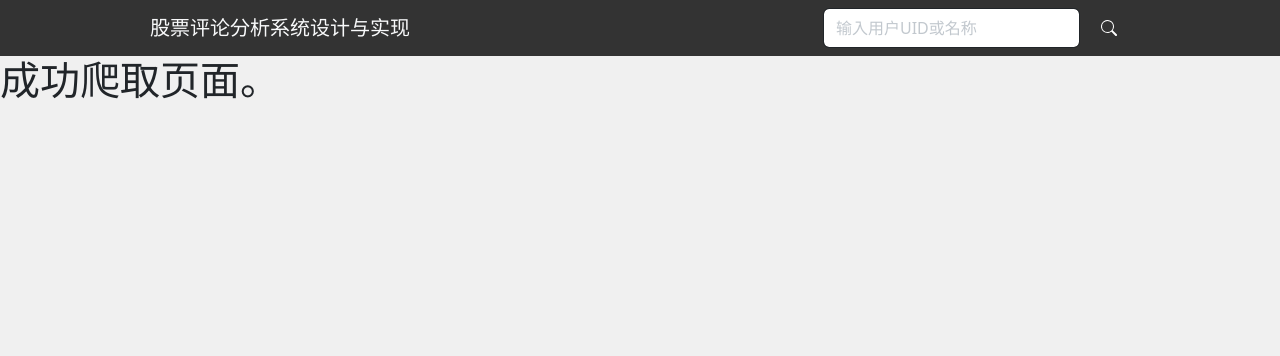
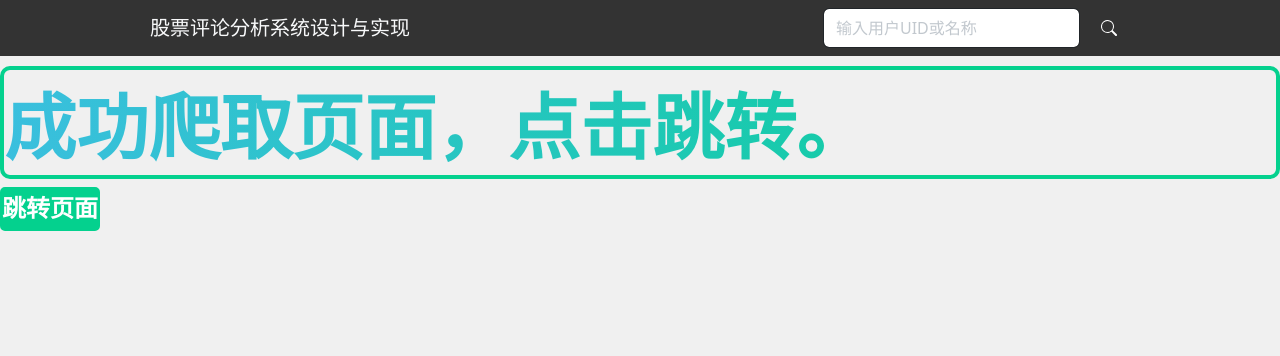
Before and after one commit to Hi-HZR/Stockd_Analysis_Design, a Django app: template storeserver/templates/upload.html in a window 1280 px wide. Shown: the top 356 px of the page. Run offline with Django 5.2, Linux system fonts and the light colour scheme; the template is opened without the code that fills it, so the values that code supplies are empty; some libraries are stand-ins or nearby versions; some web fonts are replaced.

Commit message:
第8次提交：提交了还为进行版本管理的文件

```diff
--- a/djangoProject/settings.py
+++ b/djangoProject/settings.py
@@ -54,8 +54,7 @@ ROOT_URLCONF = 'djangoProject.urls'
 TEMPLATES = [
     {
         'BACKEND': 'django.template.backends.django.DjangoTemplates',
-        'DIRS': [BASE_DIR / 'storeserver/templates']
-        ,
+        'DIRS': [BASE_DIR / 'storeserver/templates'],
         'APP_DIRS': True,
         'OPTIONS': {
             'context_processors': [
--- a/djangoProject/urls.py
+++ b/djangoProject/urls.py
@@ -14,9 +14,11 @@ Including another URLconf
     1. Import the include() function: from django.urls import include, path
     2. Add a URL to urlpatterns:  path('blog/', include('blog.urls'))
 """
-from django.urls import path
+from django.urls import path, include
+from django.views.generic import TemplateView
+
 from storeserver.views import (views, info, show_chart, crawl_comment, upload, emotion_chart, emotion_sdk, lstm,
-                               crawl_price, trans, summary,test)
+                               crawl_price, trans, summary, test, snownlp, analyze_sentiment)
 from django.contrib import admin
 
 urlpatterns = [
@@ -41,6 +43,10 @@ urlpatterns = [
     path('search/', views.search),
     path('chart/', show_chart.show_chart),
 
+    # nlp分析
+    path('snownlp/', snownlp.snownlp),
+    path('analyze_sentiment/', analyze_sentiment.analyze_sentiment),
+
     # 前端显示情绪分析图表相关路由
     path('emotion/chart/', emotion_chart.emotion_chart),
     path('emotion/sdk/', emotion_sdk.emotion_sdk),
@@ -51,4 +57,9 @@ urlpatterns = [
 
     # 前端分析总结相关路由
     path('summary/', summary.summary),
+
+    # # vue路由
+    # path(r'^admin/', admin.site.urls),
+    # path(r'^$', TemplateView.as_view(template_name="index.html")),
+    # path(r'^api/', include('storeweb.urls', namespace='api')),
 ]
--- a/storeserver/models.py
+++ b/storeserver/models.py
@@ -1,3 +1,5 @@
+from datetime import date
+
 from django.db import models
 
 
@@ -6,9 +8,12 @@ class UserInfo(models.Model):
     uid = models.BigIntegerField(verbose_name="UID")
     name = models.CharField(max_length=20, verbose_name="名称")
     comment = models.TextField(verbose_name="评论")
+    time = models.DateField(verbose_name="时间")
+
     class Meta:
         verbose_name = '股票评论表'
         verbose_name_plural = verbose_name
+
 
 class StorePoint(models.Model):
     point = models.FloatField(verbose_name="股票点数")
--- a/storeserver/templates/upload.html
+++ b/storeserver/templates/upload.html
@@ -1,14 +1,53 @@
 {% extends "layout.html" %}
+<base href="/">
 {% load static %}
 {% block css %}
     <title>用户</title>
     <link rel="stylesheet" href="{% static 'css/upload.css' %}">
+    <link rel="stylesheet" href="{% static 'fonts/OPPOSans-Bold.ttf' %}">
+    <style>
+        .jump-button {
+            display: inline-block;
+
+            background-color: #04d18e; /* 按钮背景颜色 */
+            border: 2px solid #04d18e; /* 添加外边框 */
+            font-weight: bold;
+            font-size: 24px;
+            font-family: OPPOSans sans-serif;
+            border-radius: 5px; /* 圆角 */
+            color: white; /* 文字颜色 */
+            text-align: center; /* 文字居中 */
+            text-decoration: none; /* 去掉文字装饰（下划线） */
+            line-height: 40px; /* 设置文字垂直居中 */
+        }
+
+        .jump-button:hover {
+            background-color: #45a049; /* 鼠标悬停时的背景颜色 */
+            border-color: #45a049; /* 鼠标悬停时的边框颜色 */
+        }
+
+        .upload-gradient_2 {
+            margin-top: 10px;
+            border: 4px solid #04d18e; /* 添加外边框 */
+            border-radius: 10px; /* 圆角 */
+            font-family: 'OPPOSans B', sans-serif; /* 使用手写风格的字体，具体字体名需根据实际情况替换 */
+            font-size: 72px;
+            font-weight: bold;
+            line-height: normal;
+            color: #fff; /* 文字颜色设置为白色，以便在渐变背景上更好地显示 */
+            background-image: -webkit-linear-gradient(0deg, #3abfde, #04d18e); /* 定义从左到右的渐变效果 */
+            -webkit-background-clip: text; /* 背景裁剪为文字形状 */
+            -webkit-text-fill-color: transparent; /* 将文字填充色设置为透明，以便显示背景色 */
+        }
+    </style>
 {% endblock %}
 {% block content %}
     <div class="upload-section">
         <h1 class="upload-gradient_2">
-        成功爬取页面。
+            成功爬取页面，点击跳转。
         </h1>
+        <a class="jump-button" href="http://127.0.0.1:8000/info/">跳转页面</a>
+
     </div>
 
 {% endblock %}
--- a/storeserver/views/crawl_price.py
+++ b/storeserver/views/crawl_price.py
@@ -51,5 +51,5 @@ def crawl_price(request):
     d = pandas.DataFrame(content_list_point)
     d.to_excel('point.xlsx')
 
-    print('success')
+    print('成功获取股市价格')
     return content_list_point
```
Also changed, not shown: storeserver/templates/info.html (+7 -4 lines), storeserver/views/crawl_comment.py (+17 -3 lines), storeserver/views/emotion_sdk.py (+1 -28 lines), storeserver/views/upload.py (+16 -1 lines).
